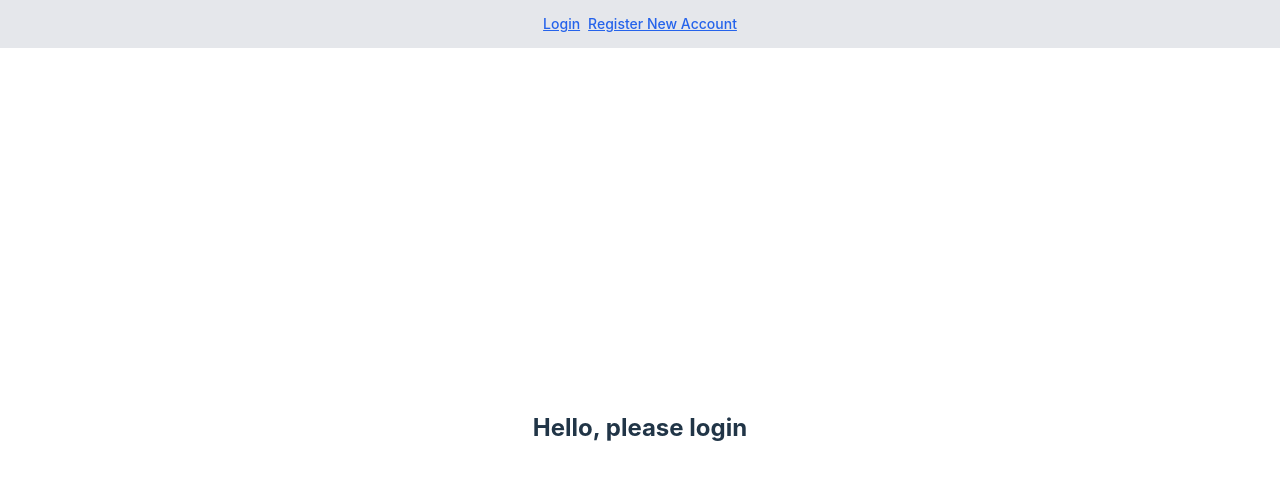
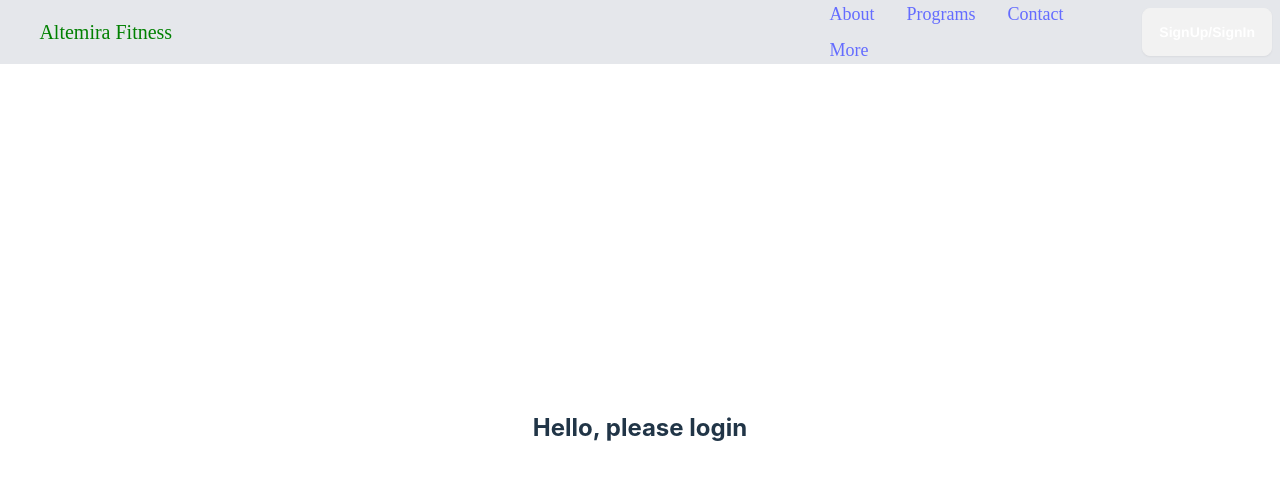
Before and after one commit to Abhijeet1520/fitness-site, a React (Vite) app: page / in a window 1280 px wide. Shown: the top 480 px of the page. Built offline with nearby package versions, Linux system fonts and the light colour scheme; no server answers.

Commit message:
navbar done

```diff
--- a/src/components/header/header.tsx
+++ /dev/null
@@ -1,39 +0,0 @@
-import React from "react";
-import { useAuth } from "../../contexts/authContext";
-import { Link, useNavigate } from "react-router-dom";
-import { doSignOut } from "../../firebase/auth";
-
-const Header: React.FC = () => {
-    const { userLoggedIn } = useAuth();
-    const navigate= useNavigate();
-
-    return (
-        <nav className="flex flex-row gap-x-2 w-full z-20 fixed top-0 left-0 h-12 border-b place-content-center items-center bg-gray-200">
-            {userLoggedIn ? (
-                <>
-                    <button
-                        onClick={() => {
-                            doSignOut().then(() => {
-                                navigate('/login');
-                            });
-                        }}
-                        className="text-sm text-blue-600 underline"
-                    >
-                        Logout
-                    </button>
-                </>
-            ) : (
-                <>
-                    <Link className="text-sm text-blue-600 underline" to="/login">
-                        Login
-                    </Link>
-                    <Link className="text-sm text-blue-600 underline" to="/register">
-                        Register New Account
-                    </Link>
-                </>
-            )}
-        </nav>
-    );
-};
-
-export default Header;
--- /dev/null
+++ b/src/components/navbar/navbar.css
@@ -0,0 +1,29 @@
+/* flex flex-row gap-x-2 w-full z-20 fixed top-0 left-0 h-12 border-b place-content-center items-center bg-gray-200 */
+.navbar{
+    margin: auto;
+}
+
+.pagename{
+    font-size: 2.5vh;
+    color: green;
+    padding-left: 5%;
+    font-family: 'Times New Roman', Times, serif;
+    /* font-weight: bold; */
+}
+
+.pagename:hover{
+    color: green;
+}
+
+li{
+    font-family: 'Times New Roman', Times, serif;
+    font-size: large;
+}
+
+.login-btn{
+    margin-left: 3%;
+}
+
+#menuu{
+    background: #000;
+}
--- /dev/null
+++ b/src/components/navbar/navbar.tsx
@@ -0,0 +1,66 @@
+import React from "react";
+import { useAuth } from "../../contexts/authContext";
+import { Link, useNavigate } from "react-router-dom";
+import { doSignOut } from "../../firebase/auth";
+import LoginLogout from "../buttons/login_logout";
+import "./navbar.css";
+
+const Header: React.FC = () => {
+    const { userLoggedIn } = useAuth();
+    const navigate = useNavigate();
+
+    return (
+        <>
+        <nav className="navbar flex flex-row gap-x-2 w-full z-20 fixed top-0 left-0 h-12 border-b place-content-center items-center bg-gray-200">
+            <div className="navbar-start">
+            <div className="dropdown dropdown-start">
+            <div tabIndex={0} role="button" className="btn lg:hidden">
+                            <div className="w-10" style={{color: "white", fontFamily: "helvetica"}}>
+                                Menu
+                            </div>
+                        </div>
+                        <ul tabIndex={0} id="menuu" className="menu menu-md dropdown-content mt-3 z-[1] p-2 shadow bg-base-500 rounded-box w-32">
+                            <li>
+                            <a style={{color: "white", fontFamily: "helvetica"}}>
+                                About
+                            </a>
+                            </li>
+                            <li>
+                                <a style={{color: "white", fontFamily: "helvetica"}}>
+                                    Programs
+                                </a>
+                            </li>
+                            <li>
+                                <a style={{color: "white", fontFamily: "helvetica"}}>
+                                    Contact
+                                </a>
+                            </li>
+                            <li>
+                                <a style={{color: "white", fontFamily: "helvetica"}}>
+                                    More
+                                </a>
+                            </li>
+                        </ul>
+                </div>
+                <a href="/home" className="pagename">Altemira Fitness</a>
+            </div>
+            <div className="navbar-end">
+            <div className="navbar-end hidden lg:flex">
+
+                <ul className="menu menu-horizontal px-1">
+                    <li><a>About</a></li>
+                    <li><a>Programs</a></li>
+                    <li><a>Contact</a></li>
+                    <li><a>More</a></li>
+                </ul>
+                </div>
+                <span className="login-btn">
+                <LoginLogout />
+                </span>
+            </div>
+        </nav>
+        </>
+    );
+};
+
+export default Header;
--- a/src/pages/Home.tsx
+++ b/src/pages/Home.tsx
@@ -1,6 +1,6 @@
 import React from 'react';
 import { useAuth } from '../contexts/authContext';
-import Header from '../components/header/header';
+import Header from '../components/navbar/navbar';
 
 const Home: React.FC = () => {
     const { currentUser, userLoggedIn } = useAuth();
```
